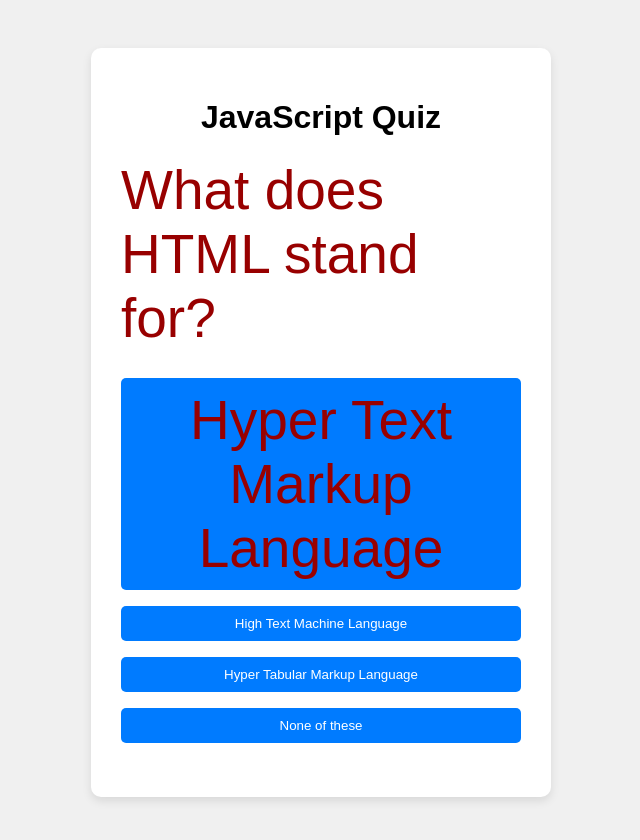
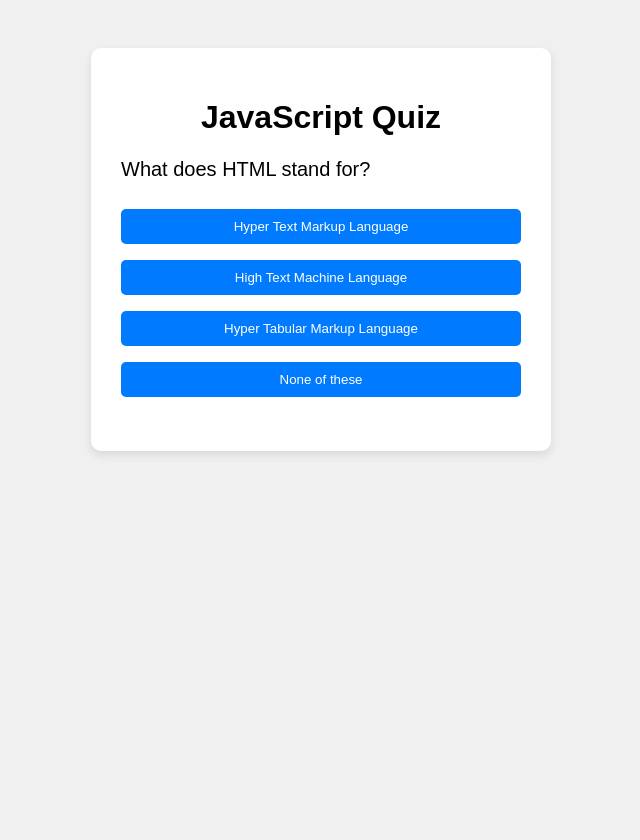
Before and after one commit to Sathish78-programmer/quiz, a plain HTML site: page index.html in a window 1280 px wide. Shown: the whole page, without its empty margins (319-959 px from the left). After the commit the page ends 800 px from the top, so only its background shows below. Drawn offline with Linux system fonts and the light colour scheme.

Commit message:
Second Commit

```diff
--- a/index.html
+++ b/index.html
@@ -10,9 +10,9 @@
   <div class="quiz-container">
     <h1>JavaScript Quiz</h1>
     <div id="quiz">
-      <div id="question" class="test">Question text here</div>
+      <div id="question">Question text here</div>
       <ul>
-        <li><button class="answer-btn test" data-index="0">Answer 1</button></li>
+        <li><button class="answer-btn" data-index="0">Answer 1</button></li>
         <li><button class="answer-btn" data-index="1">Answer 2</button></li>
         <li><button class="answer-btn" data-index="2">Answer 3</button></li>
         <li><button class="answer-btn" data-index="3">Answer 4</button></li>
--- a/script.js
+++ b/script.js
@@ -8,6 +8,11 @@ const quizData = [
     question: "What does CSS stand for?",
     answers: ["Colorful Style Sheet", "Cascading Style Sheet", "Computer Style Sheet", "Creative Style Sheet"],
     correct: 1
+  },
+  {
+    question: "What is my wfie name?",
+    answers: ["Asha", "Asha 1", "Asha 2", "Asha 3"],
+    correct: 0
   },
   {
     question: "Which language is used for web apps?",
```
